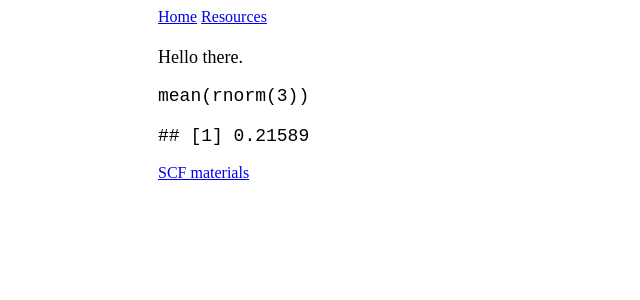
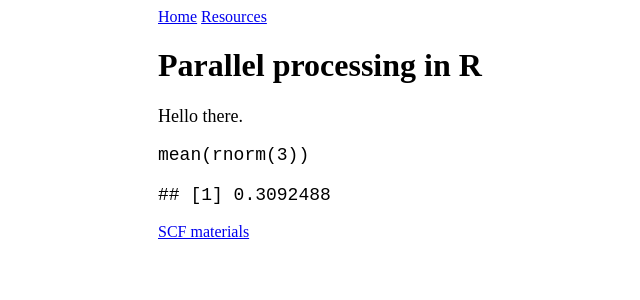
Before and after one commit to paciorek/tutorial-test, a Jekyll site: the page built from more_info.md, in a window 1280 px wide. Shown: the top 300 px of the page, without its empty margins (0-640 px from the left). Built offline with Jekyll 4.4.1, drawn with Linux system fonts in a browser that asks for light colours; our own code applies the rules of GitHub Pages for plain Markdown files.

Commit message:
more cleanup

```diff
--- a/more_info.md
+++ b/more_info.md
@@ -1,5 +1,10 @@
+---
+layout: default
+title: Parallel processing in R
+---
+
 Hello there.
 
     mean(rnorm(3))
 
-    ## [1] 0.21589
+    ## [1] 0.3092488
```
Also changed, not shown: 1 other file.
